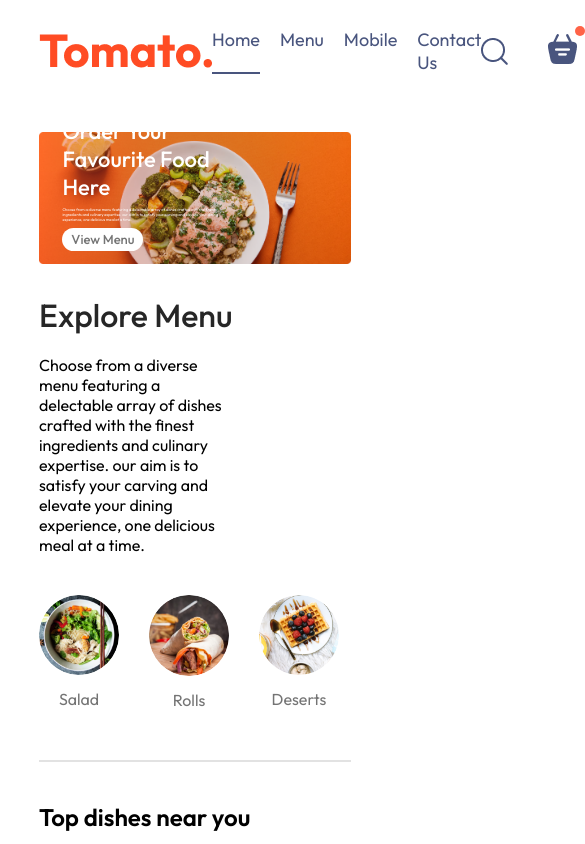
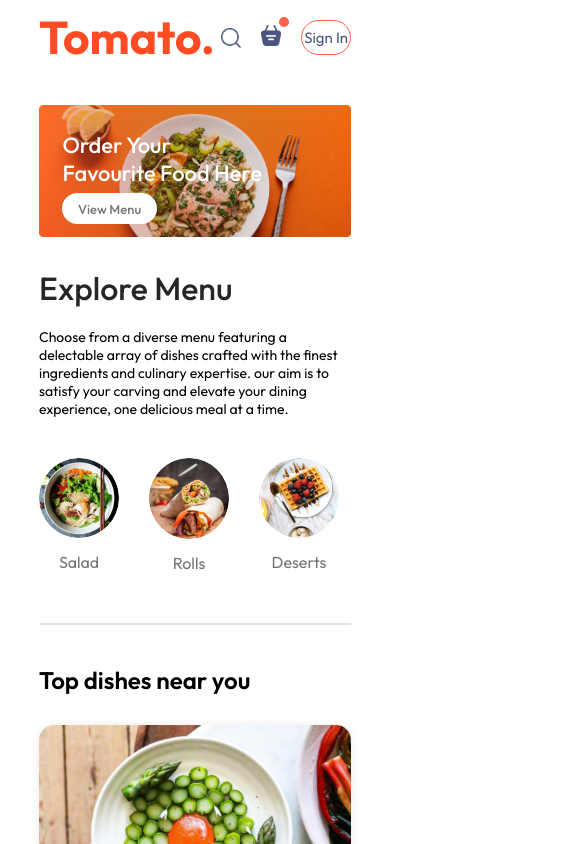
Before and after one commit to Subash-Student/Food-Delivery-App, a React (Vite) app in the folder front-end/: page / in a window 390 px wide. Shown: the top 844 px of the page, 585 px wide, since content can reach past the window. Built offline with nearby package versions, Linux system fonts and the light colour scheme.

Commit message:
Make the website responsive; Crete the Sign up and Log in components

```diff
--- a/front-end/src/App.jsx
+++ b/front-end/src/App.jsx
@@ -1,16 +1,19 @@
-import React from 'react'
+import React, { useState } from 'react'
 import Navbar from "./Components/Navbar/Navbar"
 import {Route,Routes } from "react-router-dom"
 import Home from './pages/home2/Home'
 import Cart from './pages/cart/Cart'
 import PlaceOrder from './pages/place order/PlaceOrder'
 import Footer from './Components/footer/Footer'
+import LogInPopup from './Components/logInPopUp/LogInPopup'
 
 const App = () => {
+  const[showLogin,setShowLogin] = useState(false)
   return (
     <>
+    {showLogin?<LogInPopup setShowLogin={setShowLogin}/>:<></>}
     <div className='app'>
-      <Navbar />
+      <Navbar setShowLogin={setShowLogin}/>
       <Routes>
          <Route path='/' element={<Home />} />
          <Route path='/cart' element={<Cart />} />
--- a/front-end/src/Components/ExploreMenu/exploremenu.css
+++ b/front-end/src/Components/ExploreMenu/exploremenu.css
@@ -46,3 +46,9 @@
     border: 4px solid tomato;
     padding: 2px;
 }
+@media(max-width:1050px){
+    .explore-menu-text{
+        max-width: 100%;
+        font-size: 14px;
+    }
+}
--- a/front-end/src/Components/Header/header.css
+++ b/front-end/src/Components/Header/header.css
@@ -34,3 +34,21 @@
     font-size: max(1vw,13px);
     border-radius: 50px;
 }
+@media(max-width:1050px){
+
+    .header-contents{
+        max-width: 45%;
+    }
+}
+@media(max-width:750px){
+
+    .header-contents{
+        max-width: 65%;
+    }
+    .header-contents p{
+        display: none;
+    }
+    .header-contents button{
+        padding: 2vw 4vw;
+    }
+}
--- a/front-end/src/Components/Navbar/Navbar.css
+++ b/front-end/src/Components/Navbar/Navbar.css
@@ -52,3 +52,50 @@
     top: -8px;
     right: -8px;
 }
+@media(max-width:1050px){
+    .navbar.logo{
+        width: 140px;
+    }
+    .navbar-menu{
+        gap: 20px;
+        font-size: 17px;
+
+    }
+    .navbar-right{
+        gap: 30px;
+    }
+    .navbar-right img{
+        width: 22px;
+    }
+    .navbar-right button{
+        padding: 8px 25px;
+    }
+}
+@media(max-width:900px){
+    .navbar.logo{
+        width: 120px;
+    }
+    .navbar-menu{
+        gap: 15px;
+        font-size: 16px;
+
+    }
+    .navbar-right{
+        gap: 20px;
+    }
+    .navbar-right img{
+        width: 20px;
+    }
+    .navbar-right button{
+        padding: 7px 2px;
+        font-size: 15px;
+    }
+}
+@media(max-width:750px){
+    .navbar-menu{
+        gap: 15px;
+        font-size: 16px;
+        display: none;
+
+    }
+}
--- a/front-end/src/Components/Navbar/Navbar.jsx
+++ b/front-end/src/Components/Navbar/Navbar.jsx
@@ -1,8 +1,9 @@
 import React, { useState } from 'react'
+import{Link} from "react-router-dom"
 import './Navbar.css'
 import { assets } from '../../assets/assets'
 
-const Navbar = () => {
+const Navbar = ({setShowLogin}) => {
 
 const [menu,setMenu]=useState("Home");
 
@@ -10,10 +11,10 @@ const [menu,setMenu]=useState("Home");
     <div className='navbar'>
         <img src={assets.logo} alt="" className="logo" />
         <ul className="navbar-menu">
-            <li onClick={()=>setMenu("Home")} className={menu==="Home"?"active":""}>Home</li>
-            <li onClick={()=>setMenu("Menu")} className={menu==="Menu"?"active":""}>Menu</li>
-            <li onClick={()=>setMenu("Mobile")} className={menu==="Mobile"?"active":""}>Mobile</li>
-            <li onClick={()=>setMenu("Contact-Us")}className={menu==='Contact-Us'?"active":""}>Contact Us</li>
+            <Link to='/' onClick={()=>setMenu("Home")} className={menu==="Home"?"active":""}>Home</Link>
+            <a href='#explore-menu' onClick={()=>setMenu("Menu")} className={menu==="Menu"?"active":""}>Menu</a>
+            <a href='#AppDownload' onClick={()=>setMenu("Mobile")} className={menu==="Mobile"?"active":""}>Mobile App</a>
+            <a href='#footer' onClick={()=>setMenu("Contact-Us")}className={menu==='Contact-Us'?"active":""}>Contact Us</a>
         </ul>
         <div className="navbar-right">
             <img src={assets.search_icon}/>
@@ -21,7 +22,7 @@ const [menu,setMenu]=useState("Home");
                 <img src={assets.basket_icon}/>
                 <div className="dot"/>
             </div>
-            <button>Sign In</button>
+            <button onClick={()=>setShowLogin(true)}>Sign In</button>
         </div>
     </div>
   )
--- a/front-end/src/Components/footer/footer.css
+++ b/front-end/src/Components/footer/footer.css
@@ -40,3 +40,13 @@
     background-color: gray;
     border: none;
  }
+ @media(max-width:750px){
+   .footer-content{
+      display: flex;
+      flex-direction: column;
+      gap: 35px;
+   }
+   .footer-copyright{
+      text-align: center;
+   }
+ }
--- /dev/null
+++ b/front-end/src/Components/logInPopUp/LogInPopup.jsx
@@ -0,0 +1,37 @@
+import React, { useState } from 'react'
+import "./login.css"
+import { assets } from '../../assets/assets'
+
+const LogInPopup = ({setShowLogin}) => {
+    const[currentState,setCurrentState] = useState("Log In")
+  return (
+    <div className='login-popup'>
+        <form  className="login-popup-container">
+            <div className="login-popup-title">
+                <h2>{currentState}</h2>
+                <img onClick={()=>setShowLogin(false)} src={assets.cross_icon} alt="" />
+            </div>
+            <div className="login-popup-input">
+                {currentState === "Log In"?<></>:<input type="text" placeholder='Your Name' required />}
+
+                <input type="email" placeholder='Your Email' required />
+                <input type="password" placeholder='Password' required />
+            </div>
+            <button>{currentState==="Sign Up" ?"Create Account" : "Log In"}</button>
+            <div className="login-popup-condition">
+                <input type="checkbox" required />
+                <p>By continuing, i agree to the terms of use & privacy policy.</p>
+            </div>
+            {currentState==="Log In"?
+            <p>Creare a new account ? <span onClick={()=>setCurrentState("Sign Up")}> Click here</span></p>
+            :
+            <p>Already have an account ? <span onClick={()=>setCurrentState('Log In')}>Login here</span></p>
+            }
+
+
+        </form>
+    </div>
+  )
+}
+
+export default LogInPopup
--- /dev/null
+++ b/front-end/src/Components/logInPopUp/login.css
@@ -0,0 +1,65 @@
+.login-popup{
+    position: absolute;
+    z-index: 1;
+    width: 100%;
+    height: 100%;
+    background-color: #00000090;
+    display: grid;
+}
+.login-popup-container{
+    place-self: center;
+    width: max(23vw,330px);
+    color: #808080;
+    background-color: white;
+    display: flex;
+    flex-direction: column;
+    gap: 25px;
+    padding: 25px 30px;
+    border-radius: 8px;
+    font-size: 14px;
+    animation: fadeIn 0.5s;
+}
+.login-popup-title{
+    display: flex;
+    justify-content: space-between;
+    align-items: center;
+    color: black;
+}
+.login-popup-title img{
+    width: 16px;
+    cursor: pointer;
+}
+.login-popup-input{
+    display: flex;
+    flex-direction: column;
+    gap: 20px;
+}
+.login-popup-input input{
+    outline: none;
+    border: 1px solid #c9c9c9;
+    padding: 10px;
+    border-radius: 4px;
+}
+.login-popup-container button{
+    border: none;
+    padding: 10px;
+    border-radius: 4px;
+    color: white;
+    background-color: tomato;
+    font-size: 15px;
+    cursor: pointer;
+}
+.login-popup-condition{
+    display: flex;
+    align-items: start;
+    gap: 8px;
+    margin-top: -15px;
+}
+.login-popup-condition input{
+    margin-top: 5px;
+}
+.login-popup span{
+    color: tomato;
+    font-weight: 500;
+    cursor: pointer;
+}
--- a/front-end/src/index.css
+++ b/front-end/src/index.css
@@ -4,6 +4,7 @@
   margin: 0%;
   box-sizing: border-box;
   font-family: outfit;
+  scroll-behavior: smooth;
 }
 body{
   min-height: 100vh;
```
